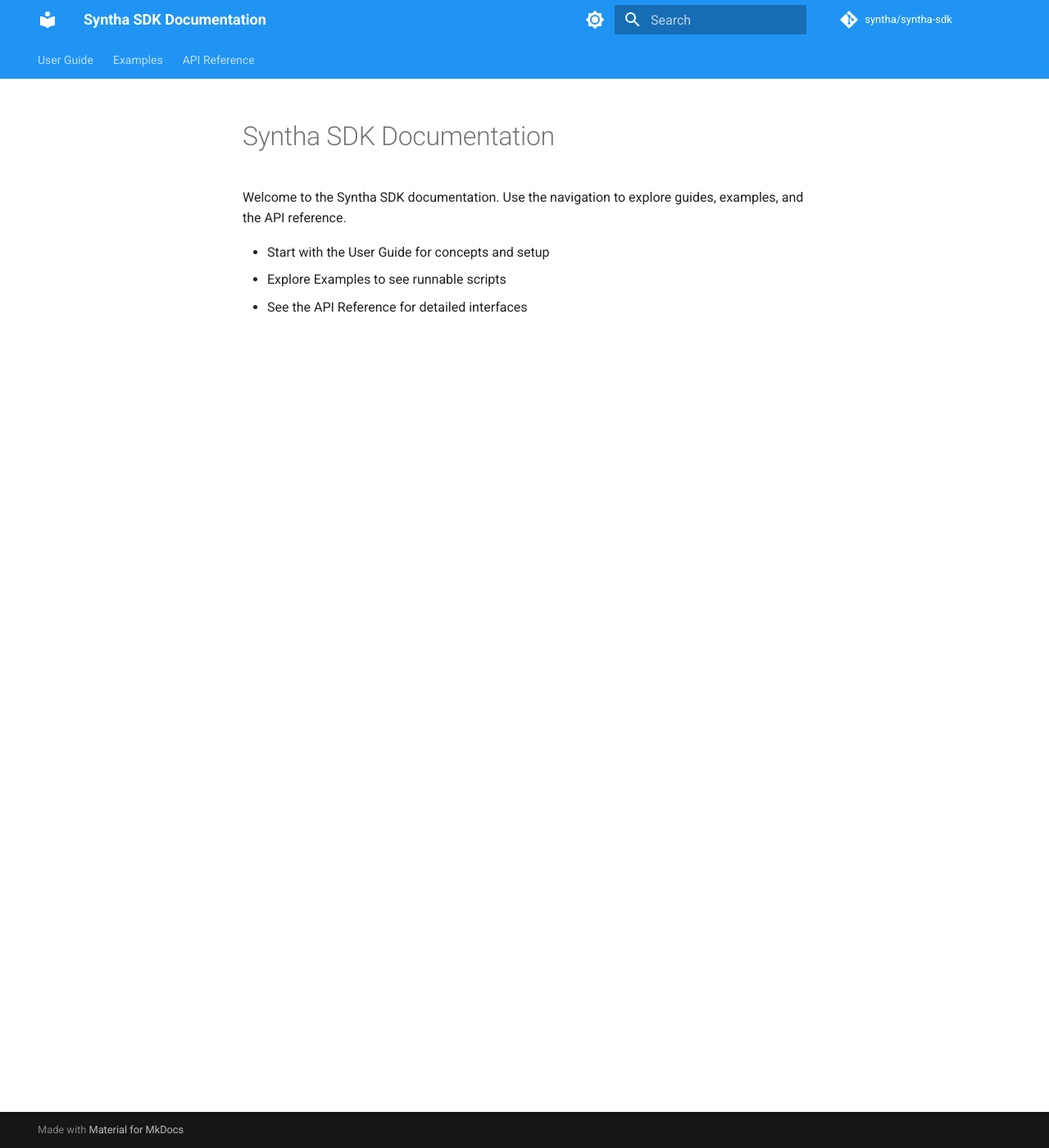
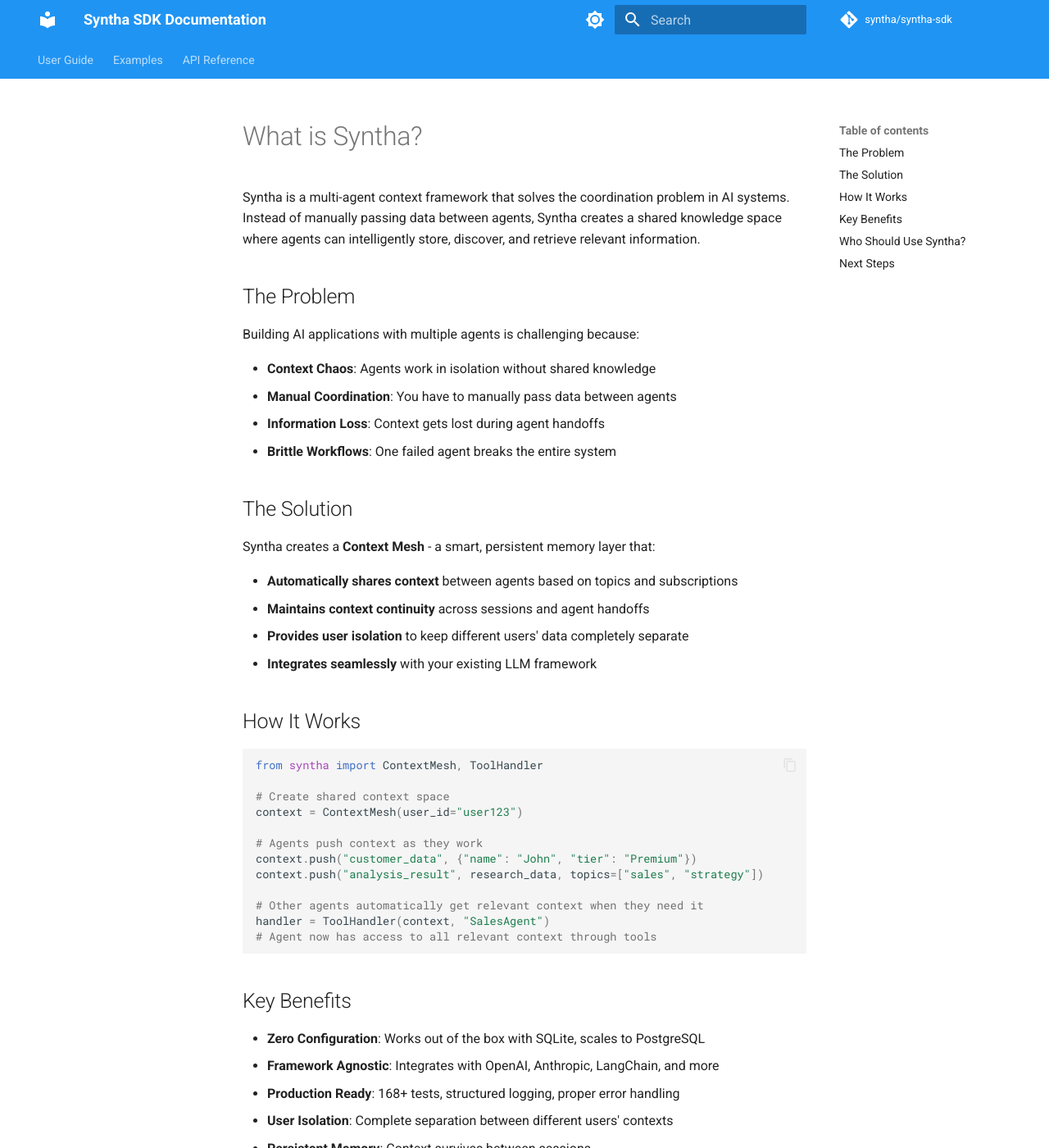
Before and after one commit to Kirch77/syntha, an MkDocs documentation site: the page built from docs/index.md, in a window 1280 px wide and 1400 px high. Shown: the whole window at 82% size. Built offline with MkDocs 1.6.1 and Material for MkDocs 9.7.7, drawn with Linux system fonts in a browser that asks for light colours; comment, search, counter and statistics services are not loaded; some of the changed text lies outside the part shown.

Commit message:
Enhance Syntha SDK documentation with detailed overview and key benefits
- Introduced a comprehensive introduction to Syntha, outlining its purpose and the challenges it addresses in multi-agent AI systems.
- Added sections on the solution provided by Syntha, including the concept of a Context Mesh and its key benefits.
- Included a code example demonstrating the usage of the ContextMesh and ToolHandler for context management.
- Specified target users and next steps for getting started with Syntha.

````diff
--- a/docs/index.md
+++ b/docs/index.md
@@ -1,7 +1,60 @@
-# Syntha SDK Documentation
+# What is Syntha?
 
-Welcome to the Syntha SDK documentation. Use the navigation to explore guides, examples, and the API reference.
+Syntha is a multi-agent context framework that solves the coordination problem in AI systems. Instead of manually passing data between agents, Syntha creates a shared knowledge space where agents can intelligently store, discover, and retrieve relevant information.
 
-- Start with the User Guide for concepts and setup
-- Explore Examples to see runnable scripts
-- See the API Reference for detailed interfaces
+## The Problem
+
+Building AI applications with multiple agents is challenging because:
+
+- **Context Chaos**: Agents work in isolation without shared knowledge
+- **Manual Coordination**: You have to manually pass data between agents
+- **Information Loss**: Context gets lost during agent handoffs
+- **Brittle Workflows**: One failed agent breaks the entire system
+
+## The Solution
+
+Syntha creates a **Context Mesh** - a smart, persistent memory layer that:
+
+- **Automatically shares context** between agents based on topics and subscriptions
+- **Maintains context continuity** across sessions and agent handoffs
+- **Provides user isolation** to keep different users' data completely separate
+- **Integrates seamlessly** with your existing LLM framework
+
+## How It Works
+
+```python
+from syntha import ContextMesh, ToolHandler
+
+# Create shared context space
+context = ContextMesh(user_id="user123")
+
+# Agents push context as they work
+context.push("customer_data", {"name": "John", "tier": "Premium"})
+context.push("analysis_result", research_data, topics=["sales", "strategy"])
+
+# Other agents automatically get relevant context when they need it
+handler = ToolHandler(context, "SalesAgent")
+# Agent now has access to all relevant context through tools
+```
+
+## Key Benefits
+
+- **Zero Configuration**: Works out of the box with SQLite, scales to PostgreSQL
+- **Framework Agnostic**: Integrates with OpenAI, Anthropic, LangChain, and more
+- **Production Ready**: 168+ tests, structured logging, proper error handling
+- **User Isolation**: Complete separation between different users' contexts
+- **Persistent Memory**: Context survives between sessions
+
+## Who Should Use Syntha?
+
+**Developers** building multi-agent AI applications who want to focus on agent logic instead of context management.
+
+**Teams** creating scalable AI systems that need reliable agent coordination.
+
+**Companies** deploying production AI applications that require robust context handling and user isolation.
+
+## Next Steps
+
+- [Quick Start Guide](quick-start.md) - Get up and running in 5 minutes
+- [Installation](installation.md) - Detailed setup instructions
+- [Core Concepts](../concepts/overview.md) - Understand how Syntha works
````
